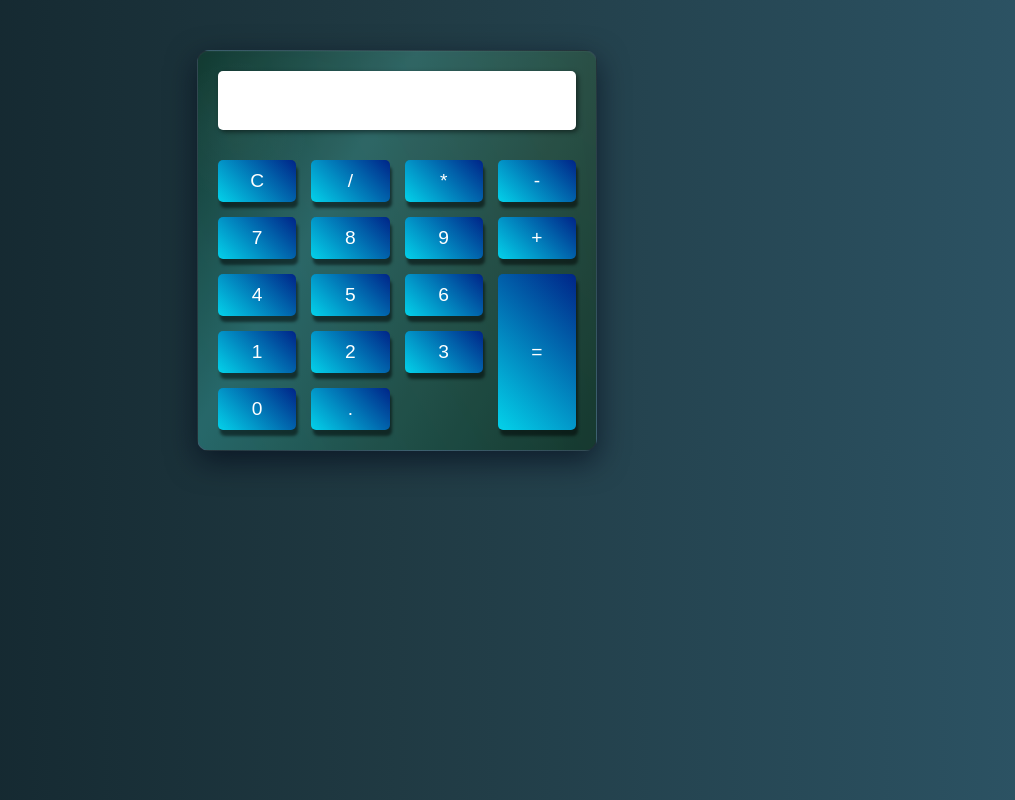
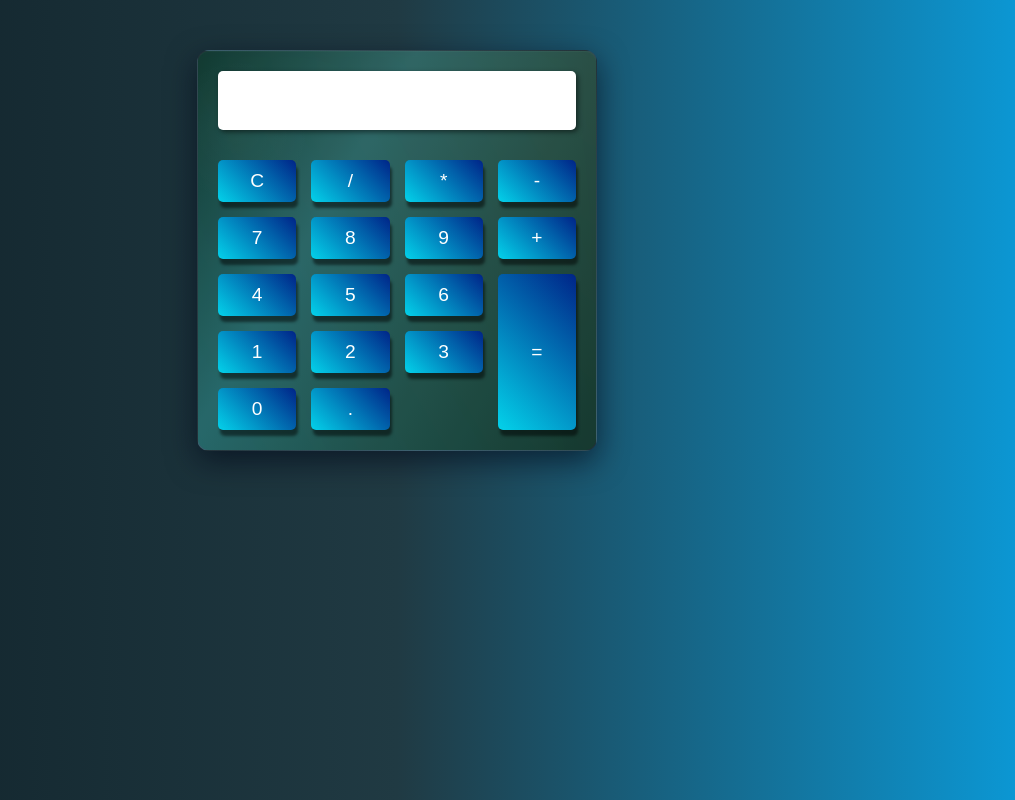
Before and after one commit to m0neZero/advanced-calculator, a plain HTML site: page index.html in a window 1280 px wide. Shown: the whole page, without its empty margins (243-1258 px from the left). Drawn offline with Linux system fonts and the light colour scheme.

Commit message:
Added Blue Final Color to Gradient CSS

```diff
--- a/styles.css
+++ b/styles.css
@@ -4,7 +4,7 @@
 }
 
 body {
-    background: linear-gradient(to right, #0f2027, #203a43, #2c5364);
+    background: linear-gradient(to right, #0f2027, #203a43, #0b9ad8);
 }
 
 .calculator {
```
